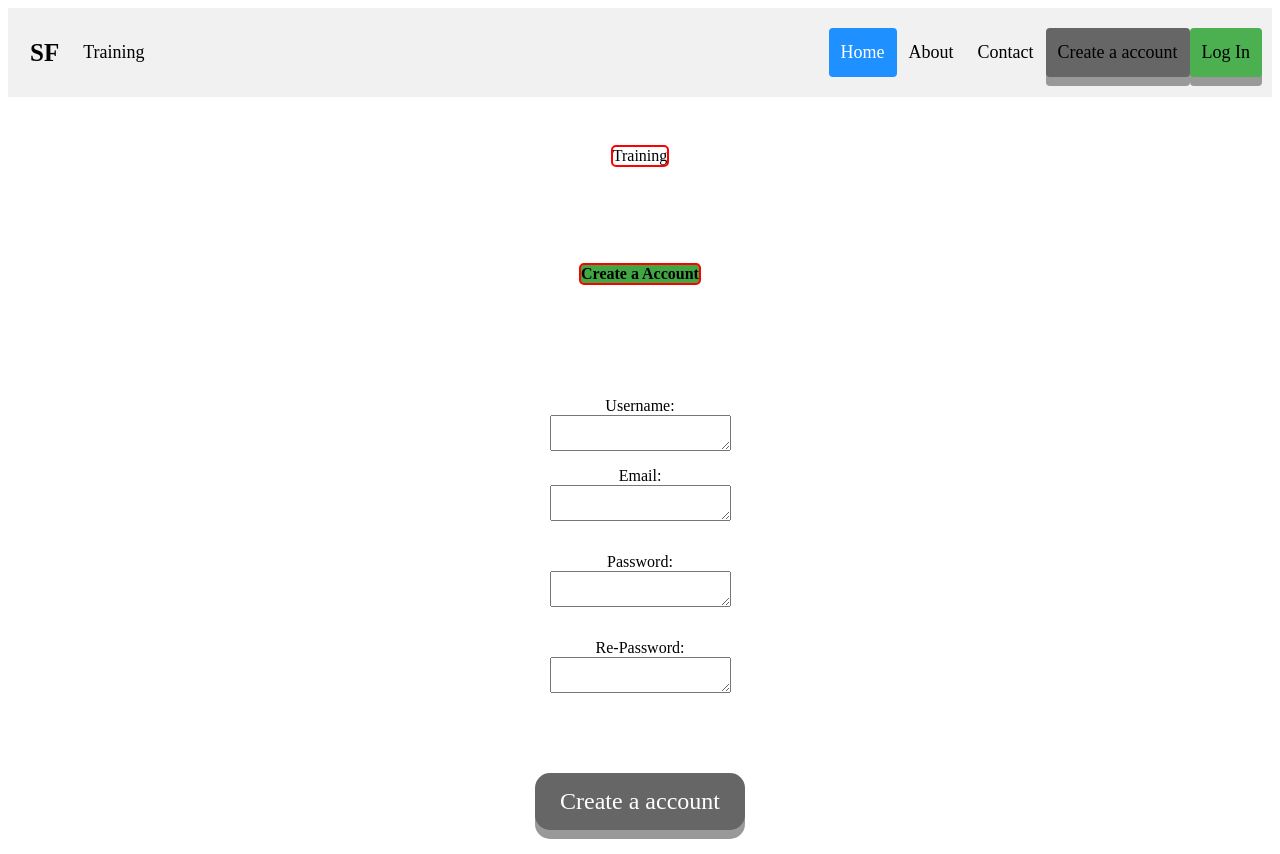
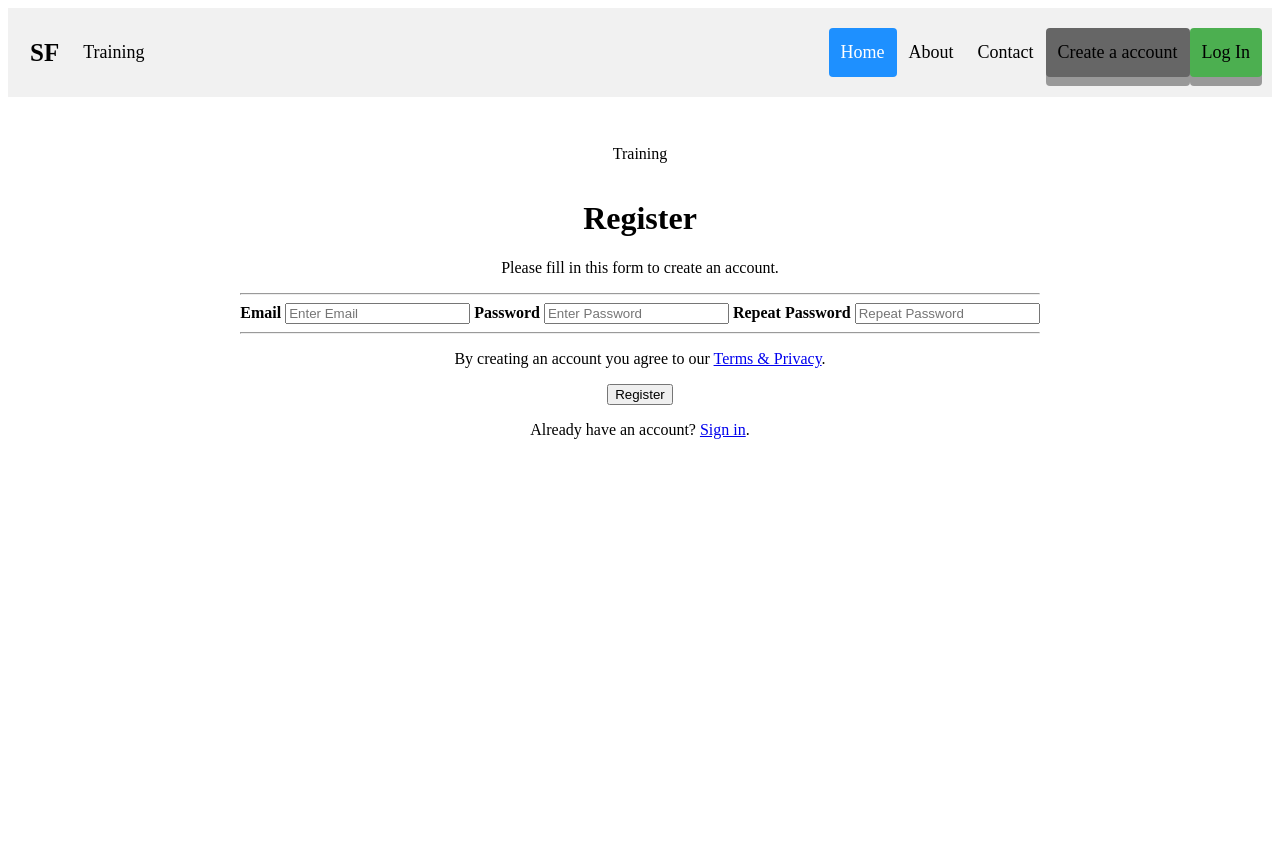
Before and after one commit to sebframpton/training, a plain HTML site: page account.html in a window 1280 px wide. After the commit the page ends 800 px from the top, so only its background shows below. Drawn offline with Linux system fonts and the light colour scheme.

Commit message:
feat added different layout to register your account

```diff
--- a/account.html
+++ b/account.html
@@ -57,12 +57,12 @@
         }
 
         /* Body */
-        p {
+        /* p {
             letter-spacing: normal;
             border: 2px solid red;
             border-radius: 5px;
             margin-bottom: 5rem;
-        }
+        } */
 
         img {
             margin-left: 5rem;
@@ -221,7 +221,7 @@
     <div class="flex-container">
         <p>Training</p>
 
-        <p class="pageName">Create a Account</p>
+        <!-- <p class="pageName">Create a Account</p>
     </div>
     <div class="username">
         <a>Username:</a>
@@ -240,11 +240,34 @@
         <a>Re-Password:</a>
         <textarea name="" id=""></textarea>
         <a class="btn1" type="submit" href="registration.html">Create a account</a>
-    </div>
+    </div> -->
 
-    <div>
+        <form action="/action_page.php">
+            <div class="container">
+                <h1>Register</h1>
+                <p>Please fill in this form to create an account.</p>
+                <hr>
 
-    </div>
+                <label for="email"><b>Email</b></label>
+                <input type="text" placeholder="Enter Email" name="email" id="email" required>
+
+                <label for="psw"><b>Password</b></label>
+                <input type="password" placeholder="Enter Password" name="psw" id="psw" required>
+
+                <label for="psw-repeat"><b>Repeat Password</b></label>
+                <input type="password" placeholder="Repeat Password" name="psw-repeat" id="psw-repeat" required>
+                <hr>
+                <p>By creating an account you agree to our <a href="#">Terms & Privacy</a>.</p>
+
+                <button type="submit" class="registerbtn">Register</button>
+            </div>
+
+            <div class="container signin">
+                <p>Already have an account? <a href="#">Sign in</a>.</p>
+            </div>
+            <div>
+
+            </div>
     </div>
 </body>
 
```
